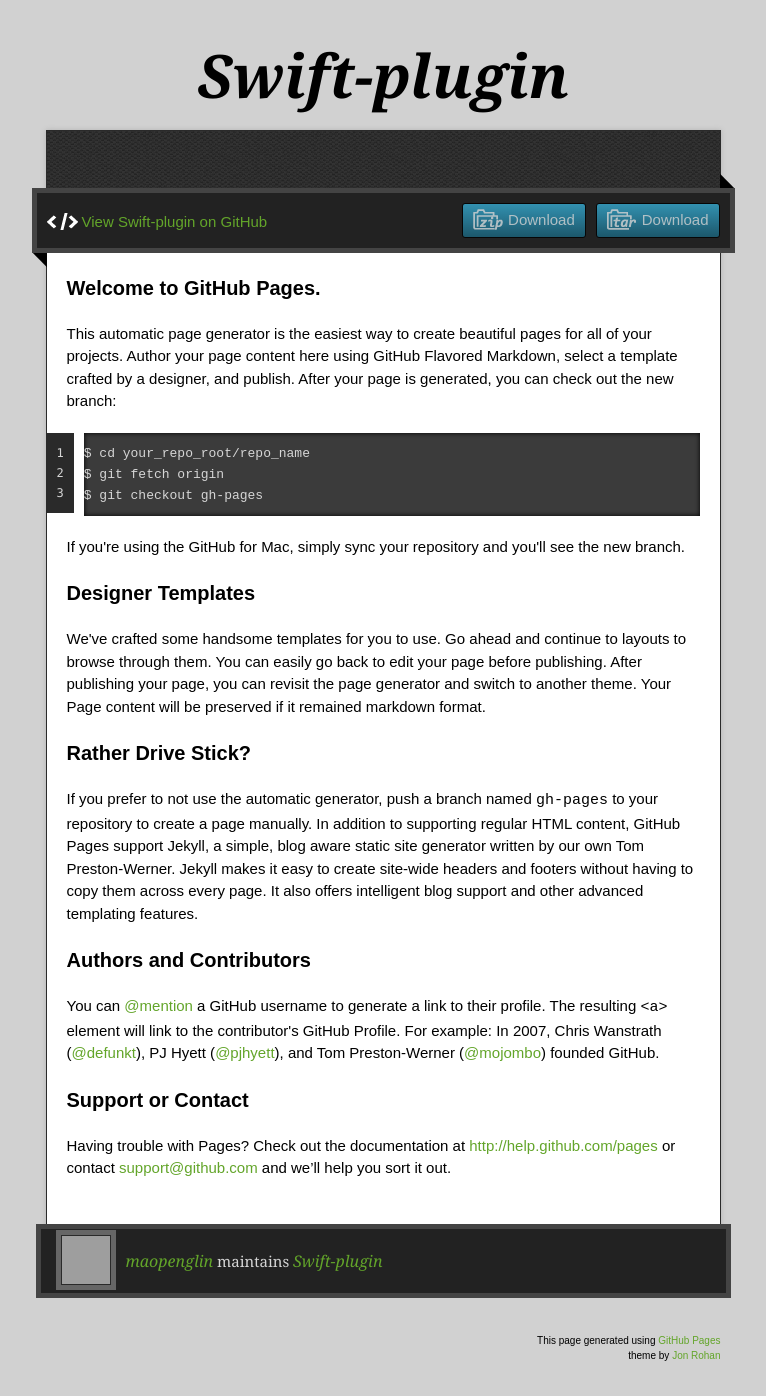
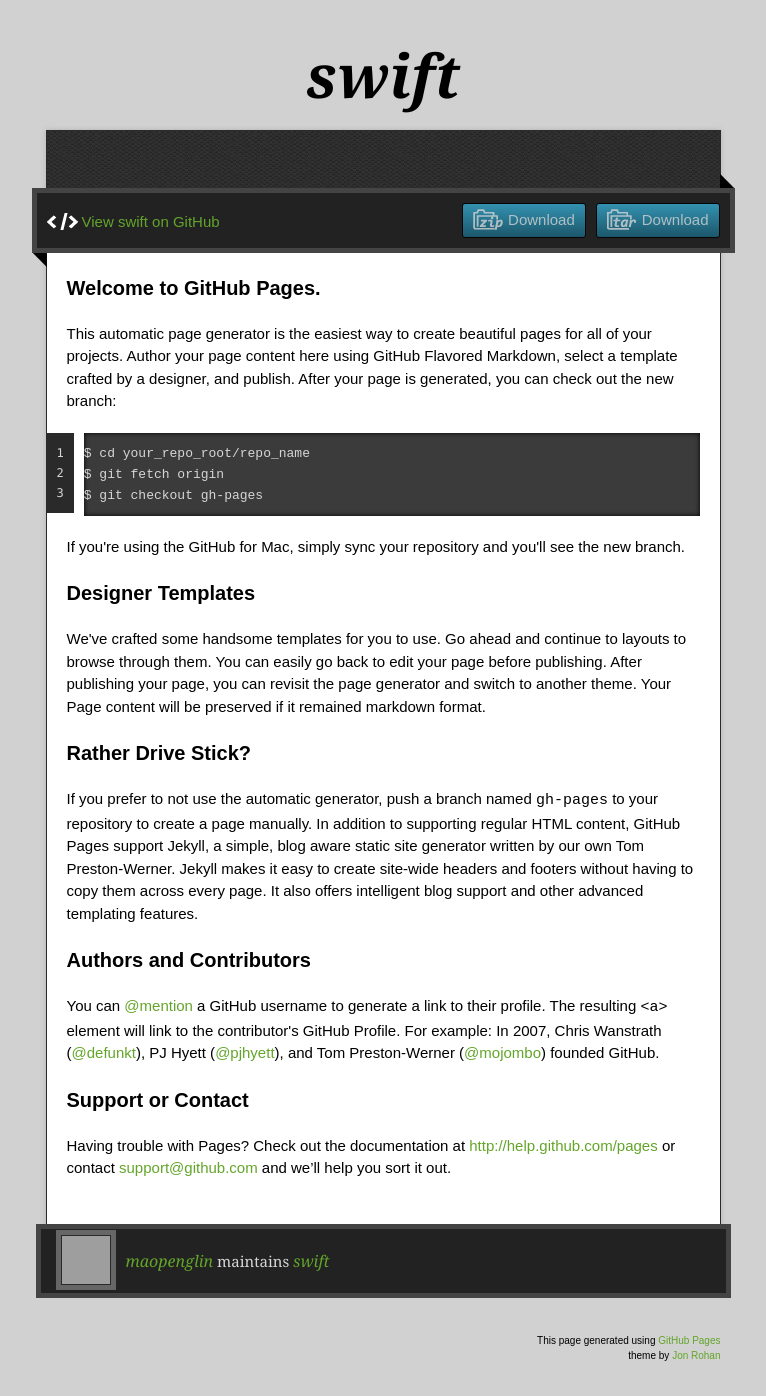
Before and after one commit to maopenglin/swift, a plain HTML site: page index.html in a window 1280 px wide. Shown: the whole page, without its empty margins (257-1023 px from the left). Drawn offline with nearby package versions, Linux system fonts and the light colour scheme; grey boxes are pictures that could not be loaded.

```diff
--- a/index.html
+++ b/index.html
@@ -11,7 +11,7 @@
   <script type="text/javascript" src="https://ajax.googleapis.com/ajax/libs/jquery/1.7.1/jquery.min.js"></script>
   <script type="text/javascript" src="javascripts/script.js"></script>
 
-  <title>Swift-plugin</title>
+  <title>swift</title>
   <meta name="description" content="">
 
   <meta name="viewport" content="width=device-width,initial-scale=1">
@@ -22,22 +22,22 @@
 
   <div class="wrapper">
     <header>
-      <h1 class="title">Swift-plugin</h1>
+      <h1 class="title">swift</h1>
     </header>
     <div id="container">
       <p class="tagline"></p>
       <div id="main" role="main">
         <div class="download-bar">
         <div class="inner">
-          <a href="https://github.com/maopenglin/swift-plugin/tarball/master" class="download-button tar"><span>Download</span></a>
-          <a href="https://github.com/maopenglin/swift-plugin/zipball/master" class="download-button zip"><span>Download</span></a>
-          <a href="https://github.com/maopenglin/swift-plugin" class="code">View Swift-plugin on GitHub</a>
+          <a href="https://github.com/maopenglin/swift/tarball/master" class="download-button tar"><span>Download</span></a>
+          <a href="https://github.com/maopenglin/swift/zipball/master" class="download-button zip"><span>Download</span></a>
+          <a href="https://github.com/maopenglin/swift" class="code">View swift on GitHub</a>
         </div>
         <span class="blc"></span><span class="trc"></span>
         </div>
         <article class="markdown-body">
           <h3>
-<a name="welcome-to-github-pages" class="anchor" href="#welcome-to-github-pages"><span class="octicon octicon-link"></span></a>Welcome to GitHub Pages.</h3>
+<a name="welcome-to--github-pages" class="anchor" href="#welcome-to--github-pages"><span class="octicon octicon-link"></span></a>Welcome to  GitHub Pages.</h3>
 
 <p>This automatic page generator is the easiest way to create beautiful pages for all of your projects. Author your page content here using GitHub Flavored Markdown, select a template crafted by a designer, and publish. After your page is generated, you can check out the new branch:</p>
 
@@ -72,7 +72,7 @@
     </div>
     <footer>
       <div class="owner">
-      <p><a href="https://github.com/maopenglin" class="avatar"><img src="https://avatars2.githubusercontent.com/u/1772142?s=60" width="48" height="48"/></a> <a href="https://github.com/maopenglin">maopenglin</a> maintains <a href="https://github.com/maopenglin/swift-plugin">Swift-plugin</a></p>
+      <p><a href="https://github.com/maopenglin" class="avatar"><img src="https://avatars2.githubusercontent.com/u/1772142?s=60" width="48" height="48"/></a> <a href="https://github.com/maopenglin">maopenglin</a> maintains <a href="https://github.com/maopenglin/swift">swift</a></p>
 
 
       </div>
@@ -83,7 +83,7 @@
   </div>
   <div class="current-section">
     <a href="#top">Scroll to top</a>
-    <a href="https://github.com/maopenglin/swift-plugin/tarball/master" class="tar">tar</a><a href="https://github.com/maopenglin/swift-plugin/zipball/master" class="zip">zip</a><a href="" class="code">source code</a>
+    <a href="https://github.com/maopenglin/swift/tarball/master" class="tar">tar</a><a href="https://github.com/maopenglin/swift/zipball/master" class="zip">zip</a><a href="" class="code">source code</a>
     <p class="name"></p>
   </div>
 
```
Also changed, not shown: params.json (+1 -1 lines).
